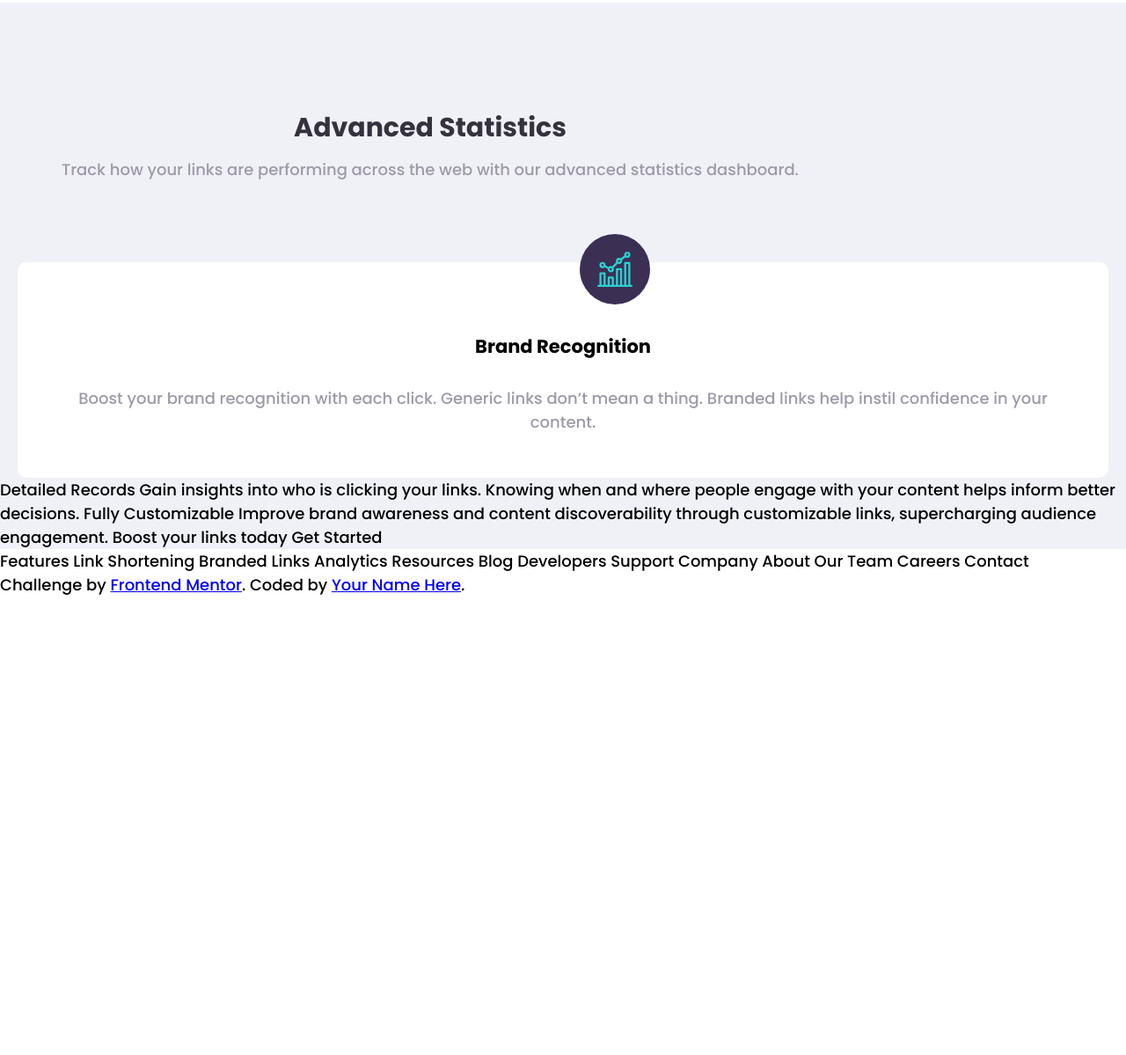
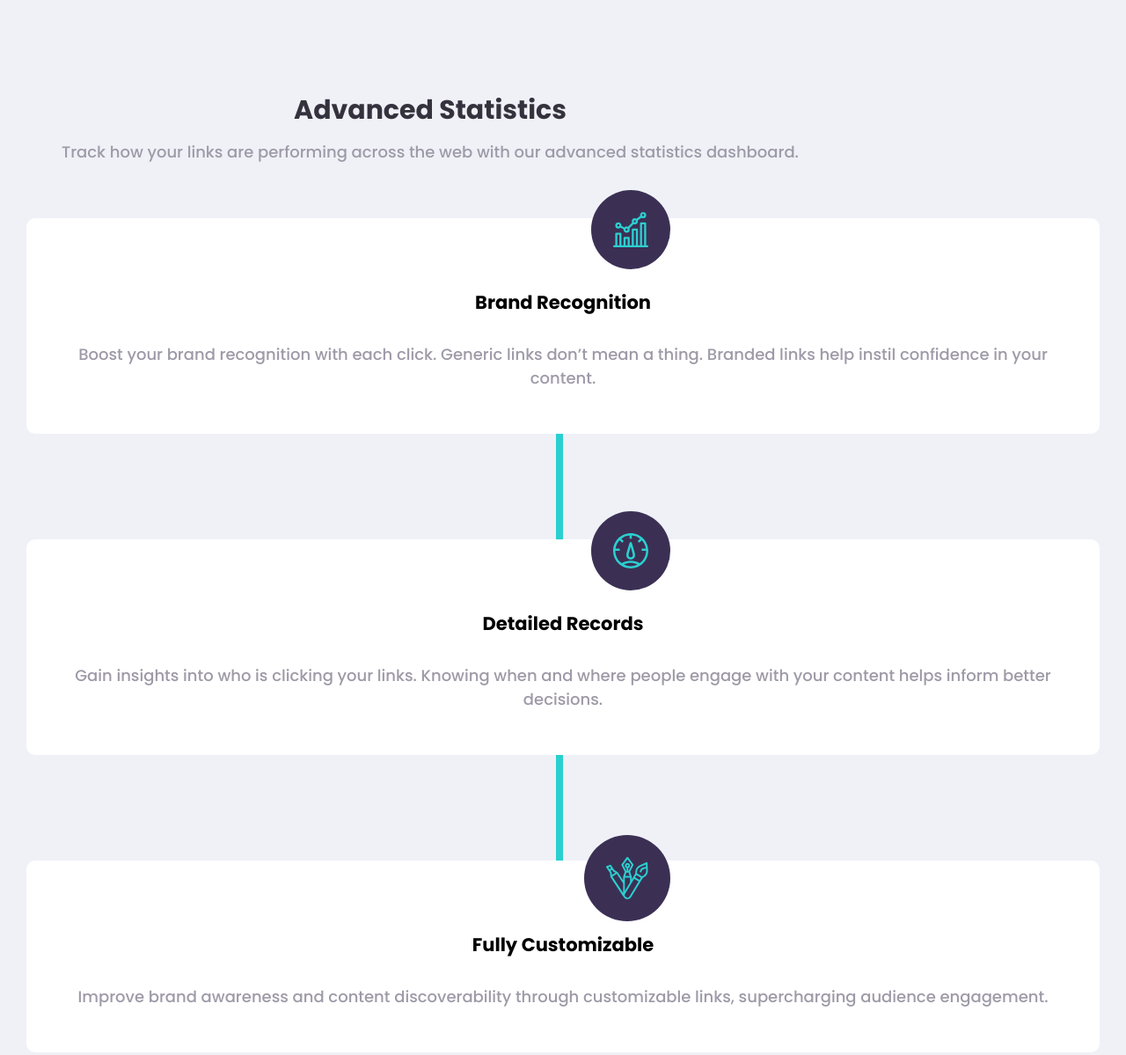
Before and after one commit to thaisont/URL-API, a website: page index.html in a window 1280 px wide. Shown: the part 1464-2663 px from the top of the page at 88% size. Before the commit the page ends 2142 px from the top, so only its background shows below. Drawn offline with Linux system fonts and the light colour scheme.

Commit message:
vertical lines added

```diff
--- /dev/null
+++ b/css/_component.scss
@@ -0,0 +1,7 @@
+.vertical-line {
+  border-left: 8px solid $color-primary;
+  height: 900px;
+  position: absolute;
+  z-index: 0;
+  right: 50%;
+}
--- a/css/_main.scss
+++ b/css/_main.scss
@@ -25,7 +25,7 @@ h2 {
 
   &-p {
     padding: 0rem 5rem 0rem 5rem;
-    margin-bottom: 7rem;
+    margin-bottom: 4rem;
   }
 }
 
@@ -59,7 +59,7 @@ h2 {
   font-size: 2rem;
   border-style: none;
   border-radius: 30px;
-  padding: 1rem;
+  padding: 1.5rem;
   width: 50%;
   cursor: pointer;
 
@@ -125,20 +125,26 @@ input {
 .feature {
   background: white;
   text-align: center;
-  margin: 0 2rem;
+  margin: 0 3rem;
   border-radius: 10px;
   position: relative;
+
+  &-content,
+  &-content-2,
+  &-content-3 {
+    margin-bottom: 12rem;
+  }
 }
 
 .icon {
   background-color: $color-primary-violet;
   position: absolute;
-  padding: 2rem;
+  padding: 2.5rem;
   border-radius: 50%;
   display: flex;
   justify-content: center;
   top: -13%;
-  right: 42%;
+  right: 40%;
 }
 
 .feature-heading {
--- a/css/style.scss
+++ b/css/style.scss
@@ -1,5 +1,6 @@
 
 @import "base";
+@import "component";
 @import "footer";
 @import "header";
 @import "main";
--- a/index.html
+++ b/index.html
@@ -85,30 +85,55 @@
             advanced statistics dashboard.</p>
         </div>
       </div>
+
+      <div class="vertical-line"></div>
       <div class="feature">
-
         <span class="icon">
           <img src="./images/icon-brand-recognition.svg" alt="">
         </span>
         <div class="feature-content">
           <h3 class="feature-heading">Brand Recognition</h3>
-
           <p class="feature-p"> Boost your brand recognition with each click. Generic links don’t
             mean a thing. Branded links help instil confidence in your content.
           </p>
         </div>
-
       </div>
 
-      Detailed Records
 
-      Gain insights into who is clicking your links. Knowing when and where
-      people engage with your content helps inform better decisions.
 
-      Fully Customizable
 
-      Improve brand awareness and content discoverability through customizable
-      links, supercharging audience engagement.
+      <div class="feature">
+        <span class="icon">
+          <img src="./images/icon-detailed-records.svg" alt="">
+        </span>
+        <div class="feature-content-2">
+          <h3 class="feature-heading">Detailed Records</h3>
+          <p class="feature-p"> Gain insights into who is clicking your links. Knowing when and where
+            people engage with your content helps inform better decisions.
+          </p>
+        </div>
+      </div>
+
+
+      <div class="feature">
+        <span class="icon">
+          <img src="./images/icon-fully-customizable.svg" alt="">
+        </span>
+        <div class="feature-content-3">
+          <h3 class="feature-heading">Fully Customizable</h3>
+          <p class="feature-p"> Improve brand awareness and content discoverability through customizable
+            links, supercharging audience engagement.
+          </p>
+        </div>
+      </div>
+
+
+
+
+
+
+
+
 
       Boost your links today
 
```
Also changed, not shown: css/style.css, 1 other file.
